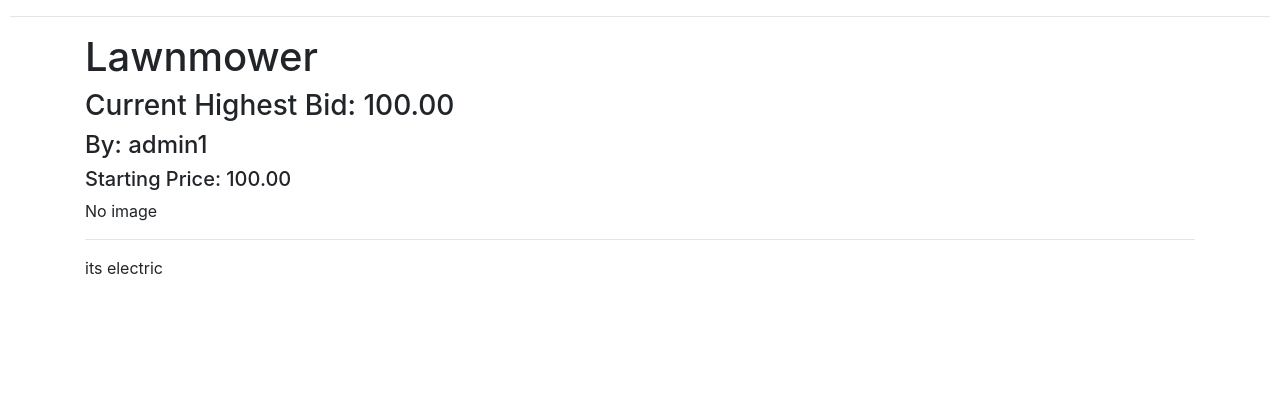
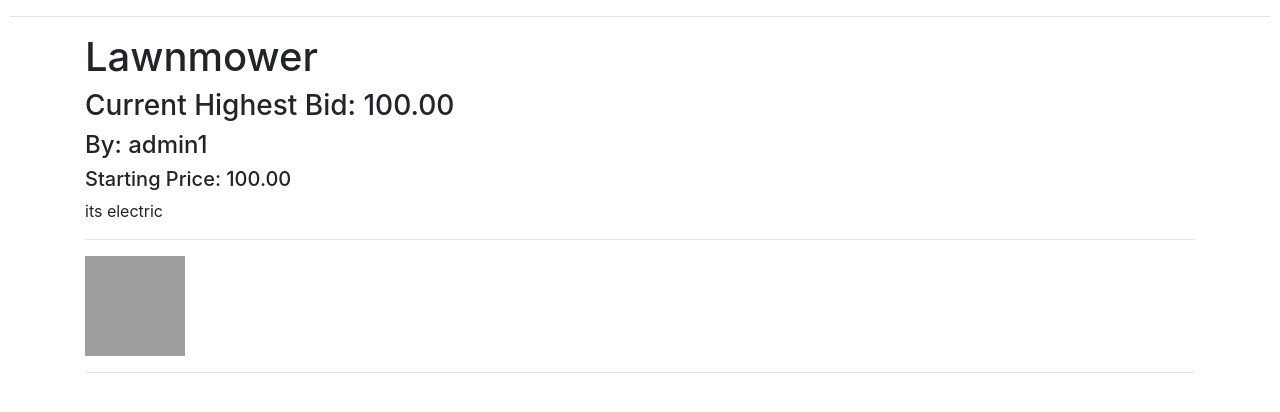
Before and after one commit to cday-run/eCommerce-eBay-Clone, a Django app: page /listed/1 in a window 1280 px wide. Shown: the part 116-528 px from the top of the page. Run offline with Django 3.2, Linux system fonts and the light colour scheme; data comes from the database, SQL or seed files in the repository; some libraries are stand-ins or nearby versions; grey boxes are pictures that could not be loaded.

Commit message:
fixed image rendering bug on listed.html template

```diff
--- a/auctions/templates/auctions/listed.html
+++ b/auctions/templates/auctions/listed.html
@@ -34,15 +34,18 @@
 			<h5>Starting Price: {{ price }}</h4>
 		</div>
 
+		<p>{{ description }}</p>
+		<hr>
+
 		<div>
-			{% if item.image %}
-                <img src="{{ item.image }}" alt="image" width="100" height="100">
+			{% if image %}
+                <img src="{{ image }}" alt="image" width="100" height="100">
             {% else %}
                 <a>No image</a>
            	{% endif %}
-           	<hr>
-			<p>{{ description }}</p>
-		</div>
+        </div>
+        <hr>
+
 		{% if user.is_authenticated %}
 			<div class="container">
            	<div class="row justify-content-between align-items-center">
--- a/auctions/views.py
+++ b/auctions/views.py
@@ -84,6 +84,7 @@ def listed(request, item_id):
         "listed_id": item_id,
         "title": listed.item_name,
         "description": listed.item_description,
+        "image": listed.image,
         "price": listed.price,
         "available": listed.available,
         "comments": Comment.objects.filter(listing_id=item_id),
@@ -159,6 +160,7 @@ def comment(request, item_id):
             "listed_id": item_id,
             "title": listed.item_name,
             "description": listed.item_description,
+            "image": listed.image,
             "price": listed.price,
             "available": listed.available,
             "comments": Comment.objects.filter(listing_id=item_id),
@@ -195,6 +197,7 @@ def bid(request, item_id):
                 "listed_id": item_id,
                 "title": listed.item_name,
                 "description": listed.item_description,
+                "image": listed.image,
                 "price": listed.price,
                 "available": listed.available,
                 "comments": Comment.objects.filter(listing_id=item_id),
@@ -213,6 +216,7 @@ def bid(request, item_id):
                 "listed_id": item_id,
                 "title": listed.item_name,
                 "description": listed.item_description,
+                "image": listed.image,
                 "price": listed.price,
                 "available": listed.available,
                 "comments": Comment.objects.filter(listing_id=item_id),
```
Also changed, not shown: auctions/templates/auctions/index.html (+2 -24 lines).
